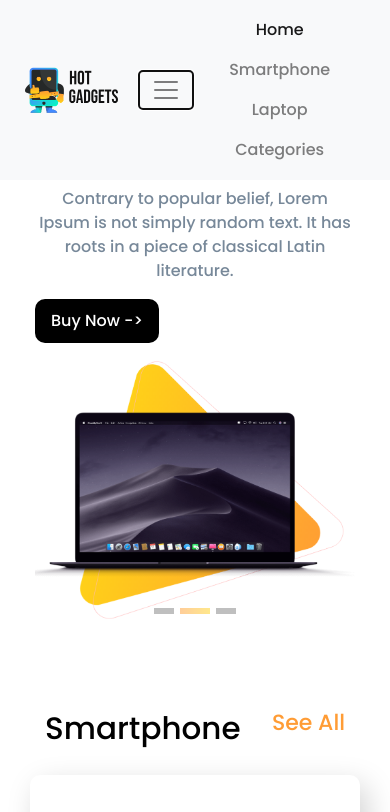
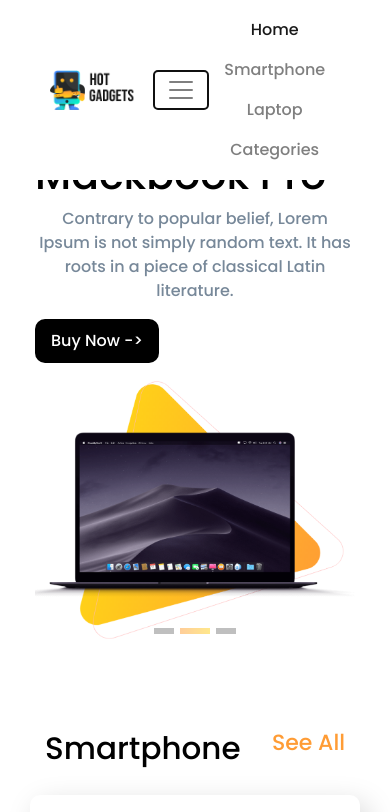
Before and after one commit to parijat-datta/electronicsSHOP, a plain HTML site: page index.html in a window 390 px wide. Both pictures are taken after a click on the button 263 px from the left and 60 px from the top of the page. Shown: the top 812 px of the page. Drawn offline with nearby package versions, Linux system fonts and the light colour scheme.

Commit message:
Full & Final

```diff
--- a/index.html
+++ b/index.html
@@ -15,19 +15,19 @@
 <!--Code Starts Here-->
 
 <!--NavBar Start Here-->
-<div class="container-fluid">
-<nav class=" d-flex align-items-center fixed-top navbar-expand-md navbar-light bg-light jhamela ">
-<a class="navbar-brand" href="#">
+<div class="container">
+<nav style="background-color: white;" class="navbar-expand-md navbar-light fixed-top">
+<a class="navbar-brand" href="#carou">
     <img class="img-fluid" src="logo.png" alt="">
 </a>
 <button class="navbar-toggler " type="button" data-toggle="collapse" data-target="#navbarNav">
-    <span class="navbar-toggler-icon"></span>
+    <span class="navbar-toggler-icon d-flex align-items-center"></span>
 </button>
 <div class="collapse navbar-collapse" id="navbarNav">
     <ul class="navbar-nav mr-auto">
 
     </ul>
-    <ul class="navbar-nav mr-right">
+    <ul class="navbar-nav mr-right ">
         <li class="nav-item active">
             <a class="nav-link" href="#carou">Home <span class="sr-only">(current)</span></a>
         </li>
--- a/style.css
+++ b/style.css
@@ -1,6 +1,17 @@
+.navbar-expand-md{
+
+    display: flex;
+  padding:10px 50px;
+  align-items: center;
+}
+
 .jhamela{
 
-   padding:10px 25px;
+   padding:10px 35px;
+}
+.navbar-collapse{
+text-align: center;
+
 }
 .navbar-nav>li>a{
 color:black;
@@ -8,7 +19,7 @@ font-family: 'Poppins', sans-serif;
 
 }
 
-.nav-item{
+.nav-linkgi{
 
     text-align: center;
 }
@@ -86,7 +97,7 @@ font-family: 'Poppins', sans-serif;
 
     padding: 20px 20px;
     padding-bottom: 10px;
-    margin-top: 110px;
+    margin-top: 130px;
 }
 
 .name{
```
